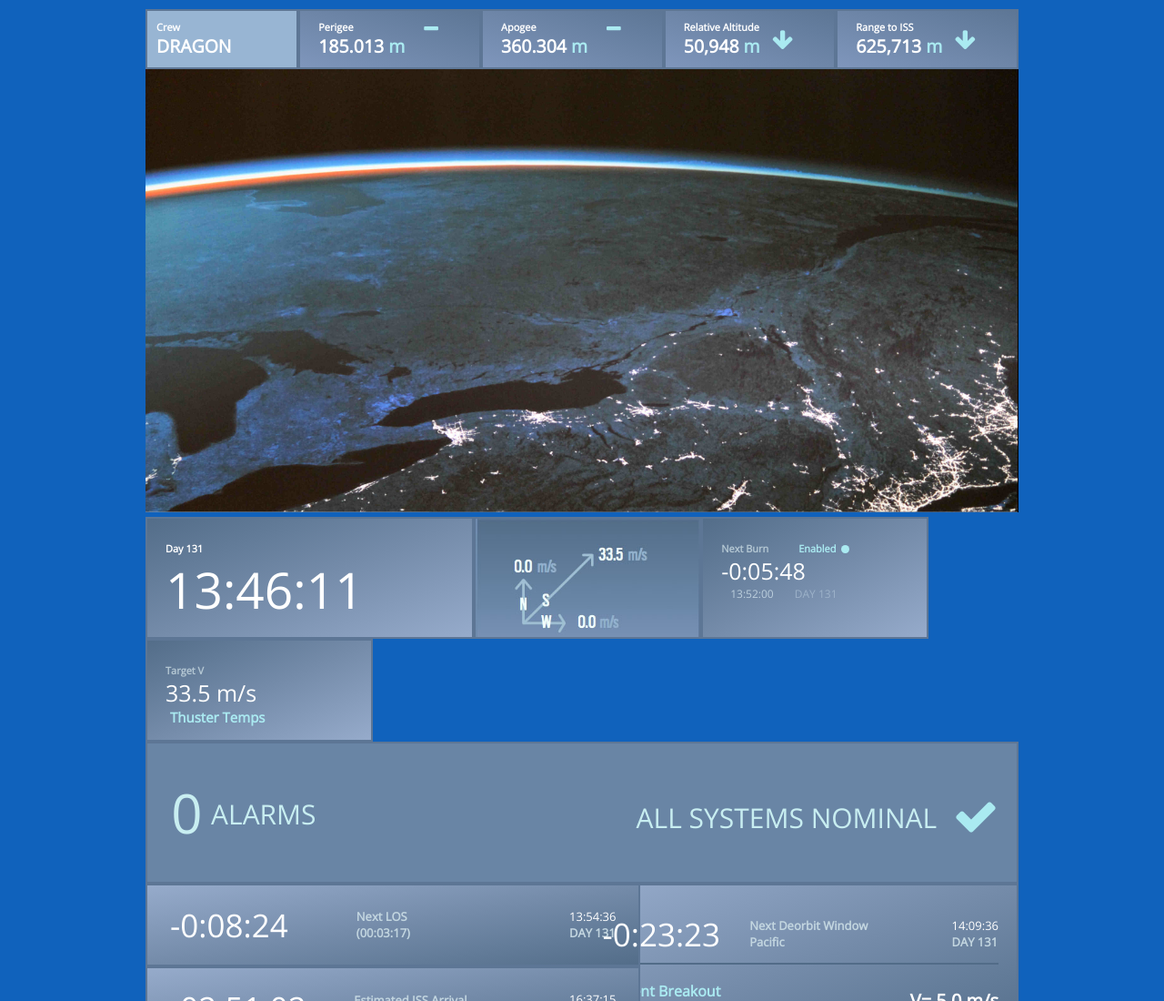
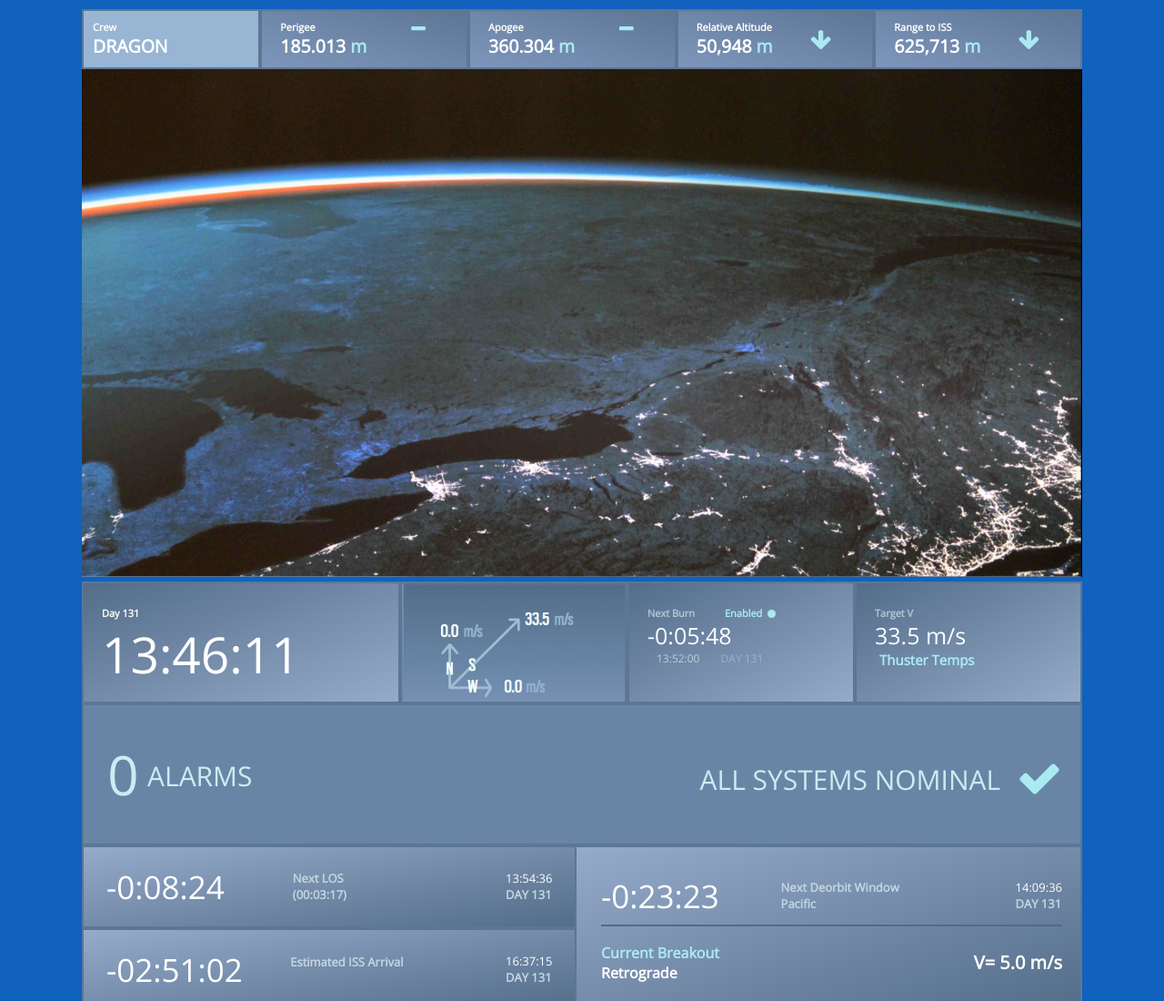
Before and after one commit to Roman19933/home-work-3-task-1-2, a plain HTML site: page index.html in a window 1280 px wide. Shown: the top 1100 px of the page at 91% size. Drawn offline with nearby package versions, Linux system fonts and the light colour scheme.

Commit message:
body size

```diff
--- a/css/main.css
+++ b/css/main.css
@@ -1,5 +1,5 @@
 body{
-	width:75%;
+	width:1100px;
 	margin: 10px auto;
 	padding: 0;
 	background: #1062bc;
@@ -78,7 +78,7 @@ background-image: linear-gradient(to right bottom, #536d89, #637c99, #748ba9, #8
 /*height: 160px;*/
 }
 .time{
-	flex-basis: 361.2px;
+	flex-basis: 350px;
 }
 /*.chart-line img{
 	width: 150px;
```
